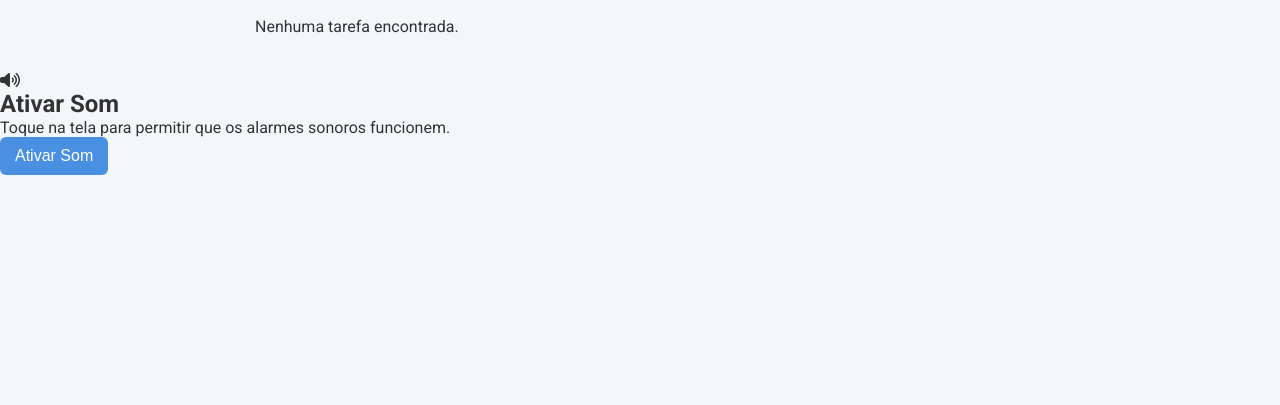
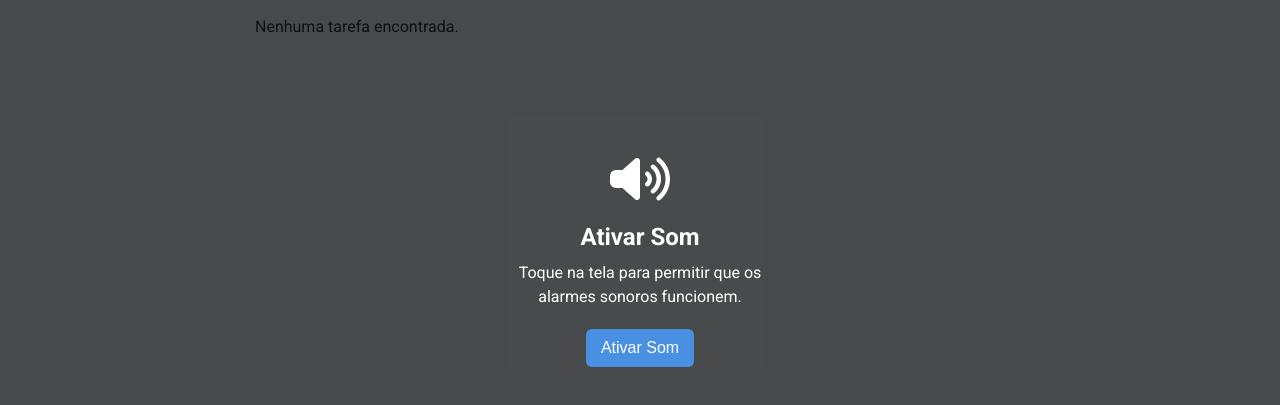
Before and after one commit to ianrtaniguchi/EmilySite, a plain HTML site: page index.html in a window 1280 px wide. Shown: the part 139-544 px from the top of the page. Drawn offline with Linux system fonts and the light colour scheme.

Commit message:
Update style.css

```diff
--- a/style.css
+++ b/style.css
@@ -229,3 +229,59 @@ header h1 {
     border-radius: 4px;
     font-size: 16px;
 }
+
+/* ... seu código anterior ... */
+
+/* Estilos para a tela de ativação de som */
+#audio-activation-overlay {
+    position: fixed;
+    top: 0;
+    left: 0;
+    width: 100%;
+    height: 100%;
+    background-color: rgba(0, 0, 0, 0.7);
+    z-index: 2000;
+    display: flex;
+    justify-content: center;
+    align-items: center;
+    color: white;
+    text-align: center;
+    padding: 20px;
+}
+
+#audio-activation-overlay .content {
+    max-width: 300px;
+}
+
+#audio-activation-overlay .content i {
+    font-size: 48px;
+    margin-bottom: 20px;
+}
+
+#audio-activation-overlay .content h2 {
+    margin-bottom: 10px;
+}
+
+#audio-activation-overlay .content p {
+    margin-bottom: 20px;
+    line-height: 1.5;
+}
+
+#custom-notification {
+    position: fixed;
+    top: 20px;
+    right: 20px;
+    background-color: #2ecc71;
+    color: white;
+    padding: 15px 20px;
+    border-radius: 8px;
+    box-shadow: 0 4px 10px rgba(0,0,0,0.2);
+    z-index: 3000;
+    opacity: 0;
+    transform: translateY(-50px);
+    transition: opacity 0.5s, transform 0.5s;
+}
+#custom-notification.show {
+    opacity: 1;
+    transform: translateY(0);
+}
```
